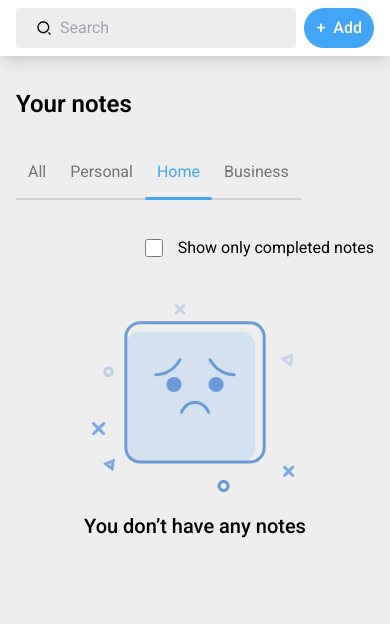
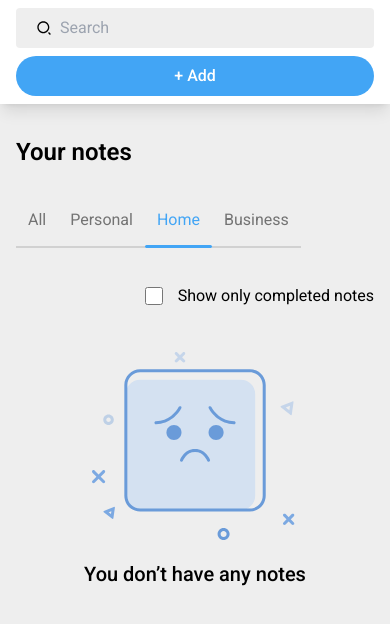
Before and after one commit to Ed-Mo1/notely, a React (Vite) app: page /notely/home in a window 390 px wide. Shown: the top 624 px of the page. Built offline with nearby package versions, Linux system fonts and the light colour scheme.

Commit message:
fixed responsive issue

```diff
--- a/src/Components/Button.jsx
+++ b/src/Components/Button.jsx
@@ -1,9 +1,9 @@
-const Button = ({ role, event, children, type }) => {
+const Button = ({ role, event, children, type ,style }) => {
   return (
     <button
       type={type}
       onClick={event}
-      className={`flex hover:opacity-[0.8] transition items-center gap-2 py-2 px-3 rounded-full ${
+      className={` hover:opacity-[0.8] ${style}  transition block items-center gap-2 py-2 px-3 rounded-full ${
         role == "add" || role == "update"
           ? "bg-blue-400 text-white "
           : role == "del"
--- a/src/Components/Header.jsx
+++ b/src/Components/Header.jsx
@@ -7,11 +7,13 @@ const Header = () => {
   return (
     <>
       <div className="bg-white shadow-lg py-2">
-        <div className="container flex items-center gap-2">
+        <div className="container flex items-center gap-2 flex-wrap">
           <SearchBar />
-          <Button role="add" event={() => dispatch(isOpen())}>
-            <span>+</span>
+         <div className="max-sm:w-full">
+         <Button role="add" style={'w-full'} event={() => dispatch(isOpen())}>
+            <span className="mr-1">+</span>
           </Button>
+         </div>
         </div>
       </div>
     </>
```
